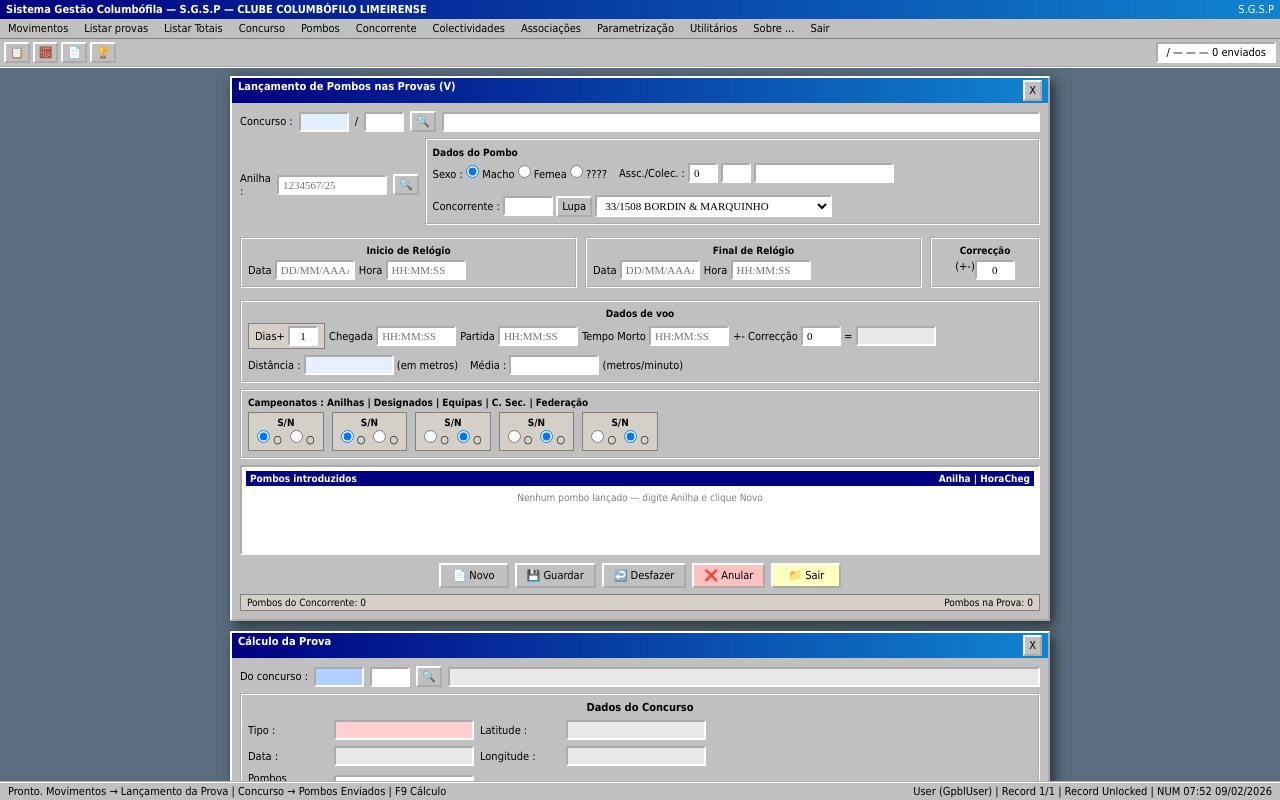
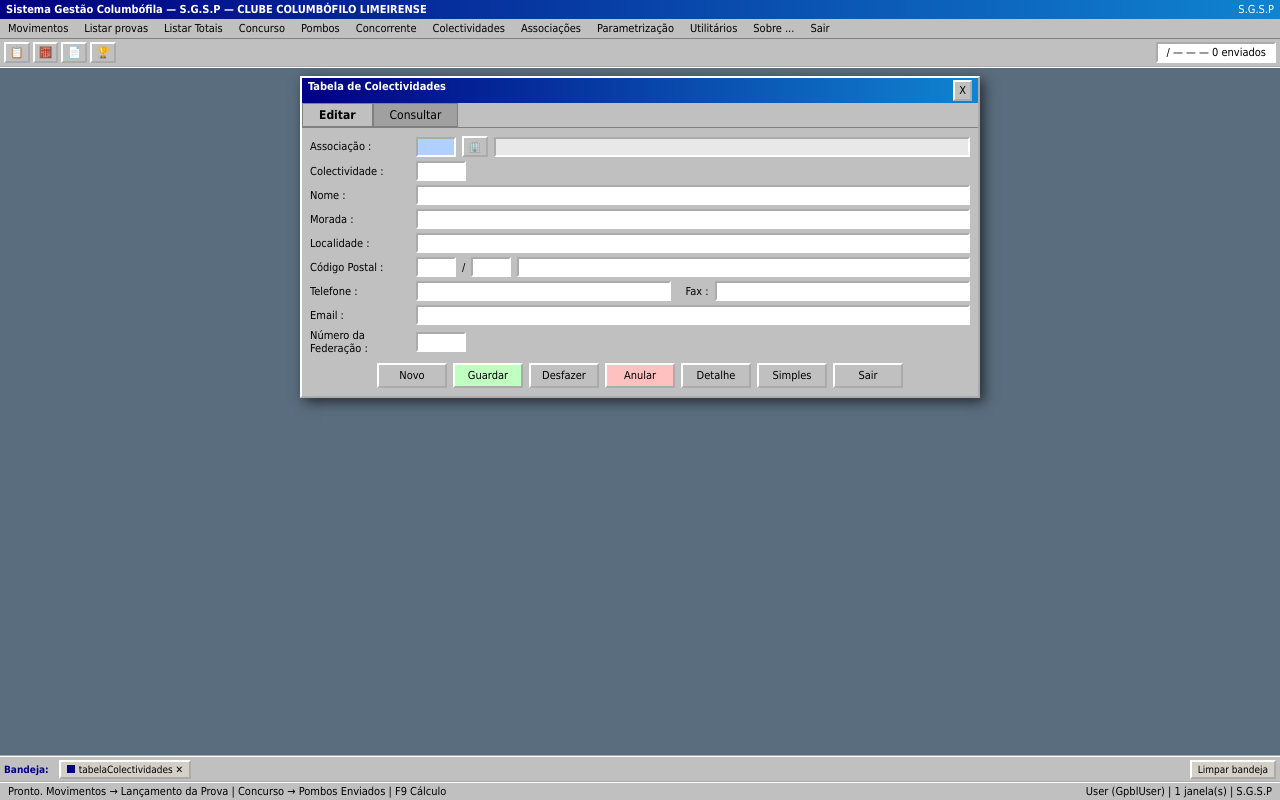
Before and after one commit to Glauciano/sgsp, a React (Vite) app: page / in a window 1280 px wide. Both pictures are taken after a click on the element "Colectividades". Built offline with nearby package versions, Linux system fonts and the light colour scheme.

Commit message:
v48 bandeja - programa inicia limpo

```diff
--- a/src/App.jsx
+++ b/src/App.jsx
@@ -40,7 +40,7 @@ function gms(lat,lon){
 
 export default function SGSP_Completo(){
   const [menu,setMenu]=useState(null);
-  const [wins,setWins]=useState(['lancamento','calculo']);
+  const [wins,setWins]=useState([]);
   const [focused,setFocused]=useState('lancamento');
   const open=(id)=>{ setWins(w=> w.includes(id) ? w : [...w,id]); setFocused(id); setMenu(null); };
   const close=(id)=>{ setWins(w=>w.filter(x=>x!==id)); };
@@ -2593,7 +2593,18 @@ Data;Concurso;Tipo;Clas;Coef
 
       </div>
 
-      <div style={s.status}><span>{msg}</span><span>User (GpblUser) | Record 1/1 | Record Unlocked | NUM 07:52 09/02/2026</span></div>
+      {wins.length>0 && (
+        <div style={{backgroundColor:'#c0c0c0',borderTop:'2px groove #fff',padding:'2px 4px',display:'flex',gap:'4px',flexWrap:'wrap',alignItems:'center',minHeight:'26px'}}>
+          <span style={{fontSize:'10px',fontWeight:'bold',color:'#000080',marginRight:'6px'}}>Bandeja:</span>
+          {wins.map(w=>(
+            <button key={w} onClick={()=>close(w)} title={'Minimizar '+w} style={{padding:'2px 6px',border:'2px outset #fff',backgroundColor:'#d4d0c8',fontSize:'10px',cursor:'pointer',display:'flex',alignItems:'center',gap:'4px'}}>
+              <span style={{width:'8px',height:'8px',backgroundColor:'#000080',display:'inline-block'}}></span>{w} ✕
+            </button>
+          ))}
+          <button onClick={()=>setWins([])} style={{marginLeft:'auto',padding:'2px 6px',border:'2px outset #fff',backgroundColor:'#d4d0c8',fontSize:'10px'}}>Limpar bandeja</button>
+        </div>
+      )}
+      <div style={s.status}><span>{msg}</span><span>User (GpblUser) | {wins.length} janela(s) | S.G.S.P</span></div>
     </div>
   );
 }
```
